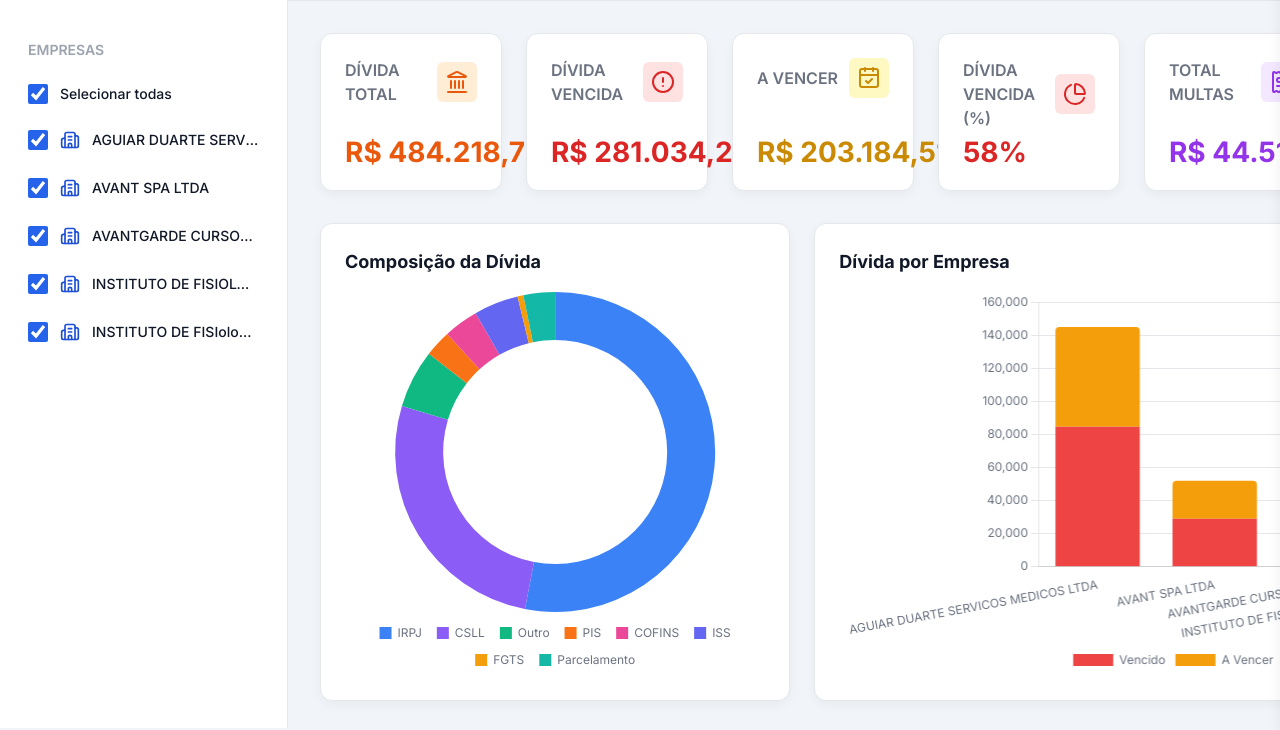
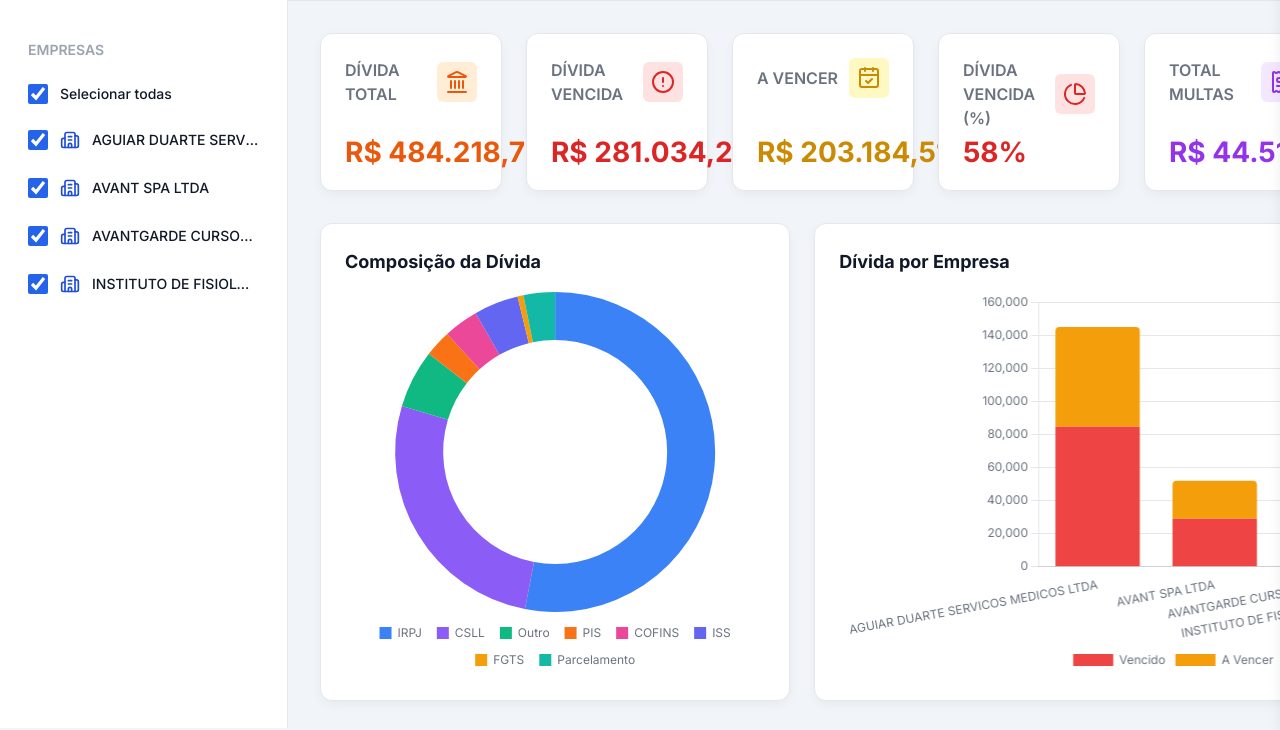
Before and after one commit to jiji465/D-BITOS---GRUPO-AVANTGARDE, a plain HTML site: page index.html in a window 1280 px wide. Shown: the part 72-802 px from the top of the page. Drawn offline with nearby package versions, Linux system fonts and the light colour scheme.

Commit message:
Update index.html

```diff
--- a/index.html
+++ b/index.html
@@ -365,7 +365,7 @@
                     {"EMPRESA":"INSTITUTO DE FISIOLOGIA HUMANA LTDA (SP)","Nome do Débito":"Multa por Atraso na Entrega da ECF","Competência":2023,"Vencimento Original":"12/20/2023","Principal":453.17,"Multa":90.63,"Juros":31.81,"Total":575.61,"Situação":"Origem do parcelamento"},
                     {"EMPRESA":"INSTITUTO DE FISIOLOGIA HUMANA LTDA (SP)","Nome do Débito":"Multa por Atraso na Entrega da ECD","Competência":2023,"Vencimento Original":"12/20/2023","Principal":56.64,"Multa":11.32,"Juros":3.97,"Total":71.93,"Situação":"Origem do parcelamento"},
                     {"EMPRESA":"INSTITUTO DE FISIOLOGIA HUMANA LTDA (SP)","Nome do Débito":"Multa por Atraso na Entrega da EFD-Contribuições","Competência":2023,"Vencimento Original":"12/20/2023","Principal":4.53,"Multa":0.9,"Juros":0.31,"Total":5.74,"Situação":"Origem do parcelamento"},
-                    {"EMPRESA":"INSTITUTO DE FISIologia HUMANA LTDA (SP)","Nome do Débito":"Multa por Atraso na Entrega da EFD-Reinf","Competência":2023,"Vencimento Original":"12/20/2023","Principal":13.59,"Multa":2.71,"Juros":0.95,"Total":17.25,"Situação":"Origem do parcelamento"},
+                    {"EMPRESA":"INSTITUTO DE FISIOLOGIA HUMANA LTDA (SP)","Nome do Débito":"Multa por Atraso na Entrega da EFD-Reinf","Competência":2023,"Vencimento Original":"12/20/2023","Principal":13.59,"Multa":2.71,"Juros":0.95,"Total":17.25,"Situação":"Origem do parcelamento"},
                     {"EMPRESA":"INSTITUTO DE FISIOLOGIA HUMANA LTDA (SP)","Nome do Débito":"Multa por Atraso na Entrega da GFIP/SEFIP","Competência":2023,"Vencimento Original":"12/20/2023","Principal":56.64,"Multa":11.32,"Juros":3.97,"Total":71.93,"Situação":"Origem do parcelamento"},
                     {"EMPRESA":"INSTITUTO DE FISIOLOGIA HUMANA LTDA (SP)","Nome do Débito":"Parcelamento - Paes - Pessoa Jurídica","Competência":"Feb-24","Vencimento Original":"04/26/2024","Principal":500,"Multa":0,"Juros":17.65,"Total":517.65,"Situação":"Origem do parcelamento"},
                     {"EMPRESA":"INSTITUTO DE FISIOLOGIA HUMANA LTDA (SP)","Nome do Débito":"IOF","Competência":2023,"Vencimento Original":"12/20/2023","Principal":45.31,"Multa":9.06,"Juros":3.18,"Total":57.55,"Situação":"Origem do parcelamento"},
```
